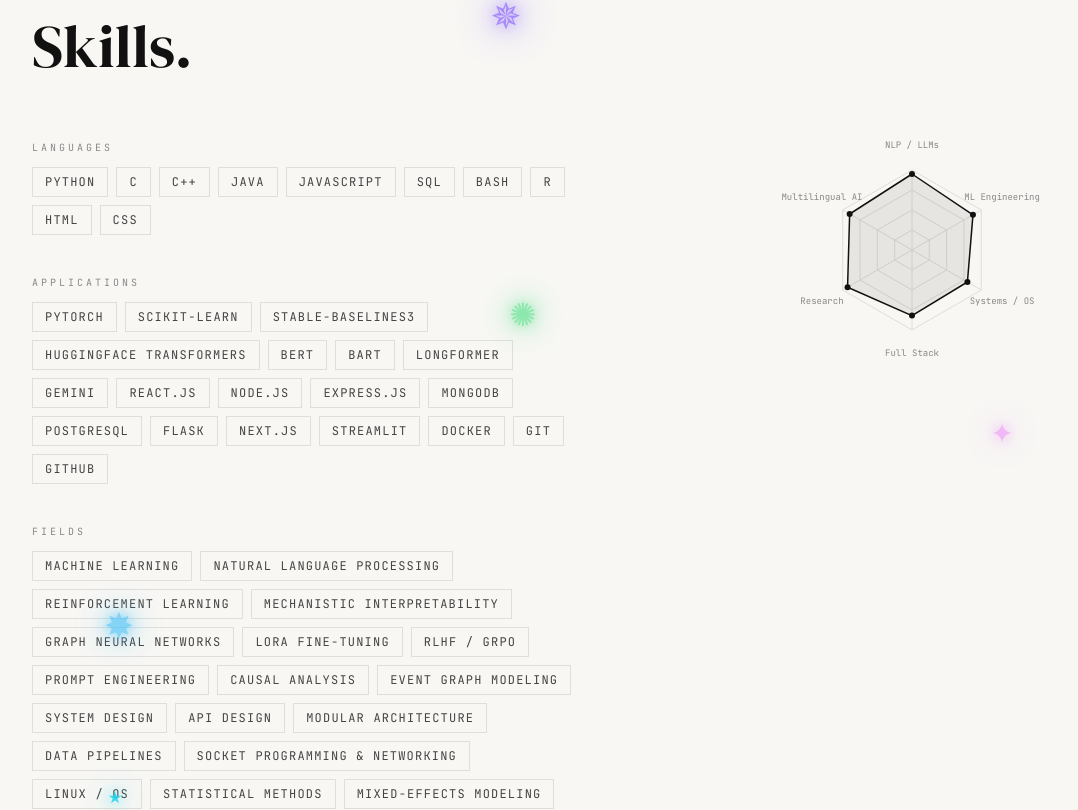
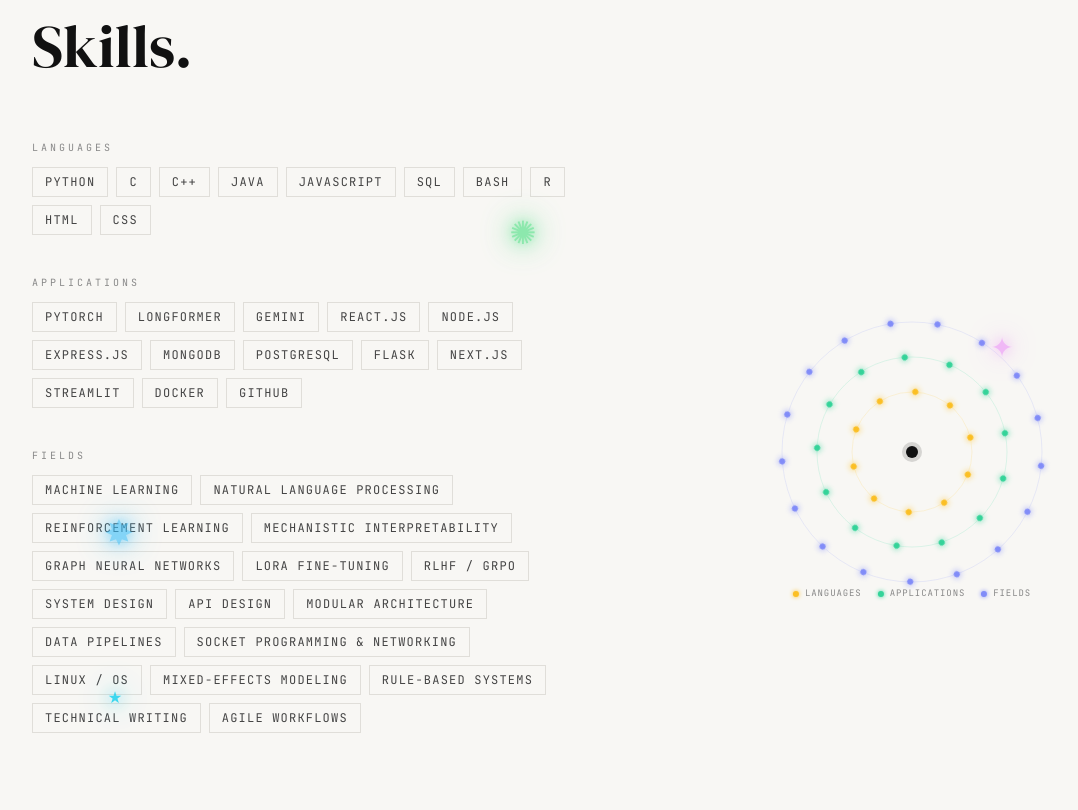
Before and after one commit to prajpenmetsa/portfolio-website, a Next.js app: page / in a window 1280 px wide. Shown: the part 2010-2820 px from the top of the page, without its empty margins (32-1110 px from the left). Built offline with nearby package versions, Linux system fonts and the light colour scheme.

Commit message:
skills section optimized

```diff
--- a/app/components/Skills.tsx
+++ b/app/components/Skills.tsx
@@ -3,92 +3,106 @@
 const categories = [
   {
     label: "Languages",
+    color: "#fbbf24",
     items: ["Python", "C", "C++", "Java", "JavaScript", "SQL", "Bash", "R", "HTML", "CSS"],
   },
   {
     label: "Applications",
-    items: ["PyTorch", "scikit-learn", "Stable-Baselines3", "HuggingFace Transformers", "BERT", "BART", "Longformer", "Gemini", "React.js", "Node.js", "Express.js", "MongoDB", "PostgreSQL", "Flask", "Next.js", "Streamlit", "Docker", "Git", "GitHub"],
+    color: "#34d399",
+    items: ["PyTorch", "Longformer", "Gemini", "React.js", "Node.js", "Express.js", "MongoDB", "PostgreSQL", "Flask", "Next.js", "Streamlit", "Docker", "GitHub"],
   },
   {
     label: "Fields",
-    items: ["Machine Learning", "Natural Language Processing", "Reinforcement Learning", "Mechanistic Interpretability", "Graph Neural Networks", "LoRA Fine-Tuning", "RLHF / GRPO", "Prompt Engineering", "Causal Analysis", "Event Graph Modeling", "System Design", "API Design", "Modular Architecture", "Data Pipelines", "Socket Programming & Networking", "Linux / OS", "Statistical Methods", "Mixed-Effects Modeling", "Rule-Based Systems", "Technical Writing", "Agile Workflows"],
+    color: "#818cf8",
+    items: ["Machine Learning", "Natural Language Processing", "Reinforcement Learning", "Mechanistic Interpretability", "Graph Neural Networks", "LoRA Fine-Tuning", "RLHF / GRPO", "System Design", "API Design", "Modular Architecture", "Data Pipelines", "Socket Programming & Networking", "Linux / OS", "Mixed-Effects Modeling", "Rule-Based Systems", "Technical Writing", "Agile Workflows"],
   },
 ];
 
-const radarData = [
-  { label: "NLP / LLMs", value: 95 },
-  { label: "ML Engineering", value: 88 },
-  { label: "Systems / OS", value: 80 },
-  { label: "Full Stack", value: 82 },
-  { label: "Research", value: 93 },
-  { label: "Multilingual AI", value: 90 },
-];
-
-function RadarChart() {
-  const size = 220;
+function OrbitDiagram() {
+  const size = 280;
   const cx = size / 2;
   const cy = size / 2;
-  const r = 80;
-  const n = radarData.length;
-
-  const angle = (i: number) => (Math.PI * 2 * i) / n - Math.PI / 2;
-  const pt = (i: number, radius: number) => ({
-    x: cx + radius * Math.cos(angle(i)),
-    y: cy + radius * Math.sin(angle(i)),
-  });
-
-  const gridLevels = [0.25, 0.5, 0.75, 1];
-  const dataPath =
-    radarData
-      .map((d, i) => {
-        const { x, y } = pt(i, (d.value / 100) * r);
-        return `${i === 0 ? "M" : "L"}${x},${y}`;
-      })
-      .join(" ") + "Z";
+  const orbitRadii = [60, 95, 130];
+  const orbitDurations = [38, 56, 80];
 
   return (
-    <svg width={size} height={size} className="overflow-visible">
-      {gridLevels.map((level) => (
-        <polygon
-          key={level}
-          points={radarData
-            .map((_, i) => {
-              const { x, y } = pt(i, level * r);
-              return `${x},${y}`;
-            })
-            .join(" ")}
-          fill="none"
-          stroke="#E0DED9"
-          strokeWidth="1"
-        />
+    <div className="relative" style={{ width: size, height: size }}>
+      <style>{`
+        @keyframes orbit-spin {
+          from { transform: rotate(0deg); }
+          to { transform: rotate(360deg); }
+        }
+        @keyframes orbit-spin-rev {
+          from { transform: rotate(360deg); }
+          to { transform: rotate(0deg); }
+        }
+      `}</style>
+      <svg width={size} height={size} className="absolute inset-0">
+        {/* Orbit rings */}
+        {orbitRadii.map((r, i) => (
+          <circle
+            key={r}
+            cx={cx}
+            cy={cy}
+            r={r}
+            fill="none"
+            stroke={categories[i].color}
+            strokeOpacity={0.15}
+            strokeWidth={1}
+          />
+        ))}
+        {/* Core */}
+        <circle cx={cx} cy={cy} r={6} fill="#111" />
+        <circle cx={cx} cy={cy} r={10} fill="#111" opacity={0.15} />
+      </svg>
+
+      {categories.map((cat, ci) => (
+        <div
+          key={cat.label}
+          className="absolute inset-0"
+          style={{
+            transformOrigin: `${cx}px ${cy}px`,
+            animation: `${ci % 2 === 0 ? "orbit-spin" : "orbit-spin-rev"} ${orbitDurations[ci]}s linear infinite`,
+          }}
+        >
+          {cat.items.map((item, ii) => {
+            const angle = (Math.PI * 2 * ii) / cat.items.length;
+            const r = orbitRadii[ci];
+            const x = cx + r * Math.cos(angle);
+            const y = cy + r * Math.sin(angle);
+            return (
+              <div
+                key={item}
+                title={item}
+                className="absolute rounded-full"
+                style={{
+                  left: x,
+                  top: y,
+                  width: 6,
+                  height: 6,
+                  background: cat.color,
+                  transform: "translate(-50%, -50%)",
+                  boxShadow: `0 0 6px ${cat.color}`,
+                }}
+              />
+            );
+          })}
+        </div>
       ))}
-      {radarData.map((_, i) => {
-        const { x, y } = pt(i, r);
-        return <line key={i} x1={cx} y1={cy} x2={x} y2={y} stroke="#E0DED9" strokeWidth="1" />;
-      })}
-      <path d={dataPath} fill="#111" fillOpacity="0.08" stroke="#111" strokeWidth="1.5" />
-      {radarData.map((d, i) => {
-        const { x, y } = pt(i, (d.value / 100) * r);
-        return <circle key={i} cx={x} cy={y} r="3" fill="#111" />;
-      })}
-      {radarData.map((d, i) => {
-        const { x, y } = pt(i, r + 24);
-        return (
-          <text
-            key={i}
-            x={x}
-            y={y}
-            textAnchor="middle"
-            dominantBaseline="middle"
-            fontSize="9"
-            fill="#888"
-            style={{ fontFamily: "var(--font-mono)" }}
-          >
-            {d.label}
-          </text>
-        );
-      })}
-    </svg>
+
+      {/* Legend */}
+      <div className="absolute -bottom-2 left-1/2 -translate-x-1/2 flex gap-4">
+        {categories.map((cat) => (
+          <div key={cat.label} className="flex items-center gap-1.5">
+            <span
+              className="block rounded-full"
+              style={{ width: 6, height: 6, background: cat.color, boxShadow: `0 0 4px ${cat.color}` }}
+            />
+            <span className="font-mono text-[9px] tracking-widest uppercase text-[#888]">{cat.label}</span>
+          </div>
+        ))}
+      </div>
+    </div>
   );
 }
 
@@ -117,8 +131,8 @@ export default function Skills() {
           ))}
         </div>
 
-        <div className="flex flex-col items-center">
-          <RadarChart />
+        <div className="flex flex-col items-center justify-center h-full pt-8">
+          <OrbitDiagram />
         </div>
       </div>
     </section>
--- a/app/components/TerminalWidget.tsx
+++ b/app/components/TerminalWidget.tsx
@@ -4,9 +4,9 @@ import { useState, useRef, useEffect } from "react";
 const COMMANDS: Record<string, string> = {
   help: "Available: about, skills, projects, research, contact, clear",
   about: "Prajna Penmetsa — CS + CompLing @ IIIT Hyderabad. Researcher at iREL Lab (Prof. Vasudeva Varma). Grew up in Denmark, Singapore, and the USA.",
-  skills: "Python · C/C++ · PyTorch · Transformers · LoRA · React.js · MERN · Flask · Next.js · Gemini · MuRIL · XLM-RoBERTa · Docker",
-  projects: "1. Deep RL Portfolio Optimizer — +4.05% alpha over S&P 500\n2. Clinical Disease Diagnosis — 82.3% accuracy, BERT+LoRA\n3. DriverPulse — live deploy, Uber Hackathon\n4. Buy Sell Rent — MERN + Gemini AI chatbot\n5. WordNet Expansion — 7.5K+ Hindi relations inferred\n6. Travel Itinerary Pitcher — Gemini + Foursquare, Streamlit\n7. C Shell & Distributed FS — POSIX + fault-tolerant DFS",
-  research: "1. CurioChain — Socratic math tutor, under review EMNLP 2026\n2. LO-RM — GRPO reward model for pedagogical quality (ongoing)\n3. Media Bias Detection — dual-view event graphs + GNNs",
+  skills: "Languages: Python, C, C++, Java, JavaScript, SQL, Bash, R, HTML, CSS\nApplications: PyTorch, Longformer, Gemini, React.js, Node.js, Express.js, MongoDB, PostgreSQL, Flask, Next.js, Streamlit, Docker, GitHub\nFields: Machine Learning, NLP, Reinforcement Learning, Mechanistic Interpretability, GNNs, LoRA Fine-Tuning, RLHF/GRPO, System Design, API Design, Modular Architecture, Data Pipelines, Socket Programming, Linux/OS, Mixed-Effects Modeling, Rule-Based Systems, Technical Writing, Agile Workflows",
+  projects: "AI/ML Research: SAM3 Color-Binding Failures, Deep RL Portfolio Optimizer, Clinical Disease Diagnosis, Subtle Media Bias Detection\nLinguistics: WordNet Expansion, Lossy-Context Surprisal & Eye Movement\nSystems: C Shell, Distributed Network File System\nFull Stack / Product: Buy Sell Rent, Travel Itinerary Pitcher, DriverPulse, PlatePulse\nCivic Tech: Traffic Management Dashboard, Maternal Nutrition Planning Platform",
+  research: "1. CurioChain — Socratic math tutor, under review EMNLP 2026\n2. LO-RM — GRPO reward model for pedagogical quality (ongoing)\n3. Subtle Media Bias Detection — dual-view event graphs + GNNs",
   contact: "Email: prajnapenmetsa@gmail.com | LinkedIn: /in/prajnapenmetsa | GitHub: prajpenmetsa",
   clear: "__clear__",
 };
```
